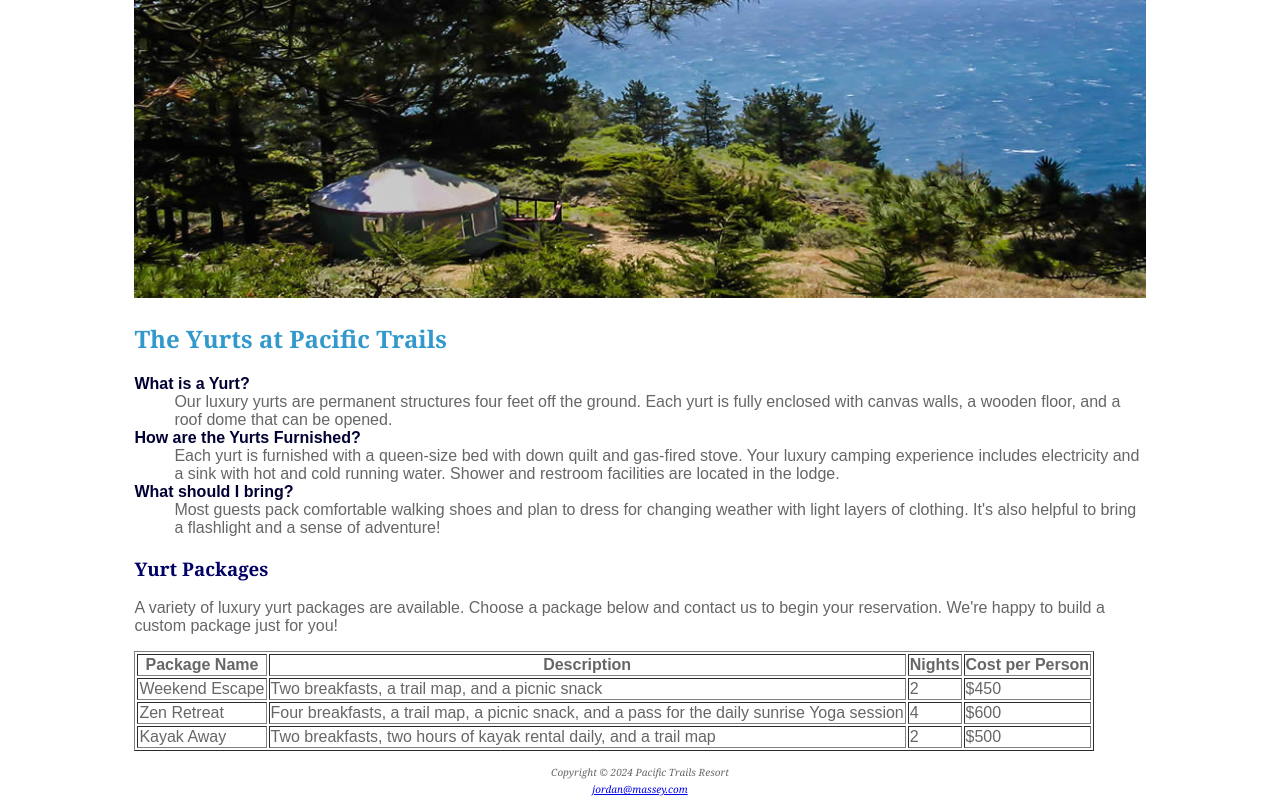
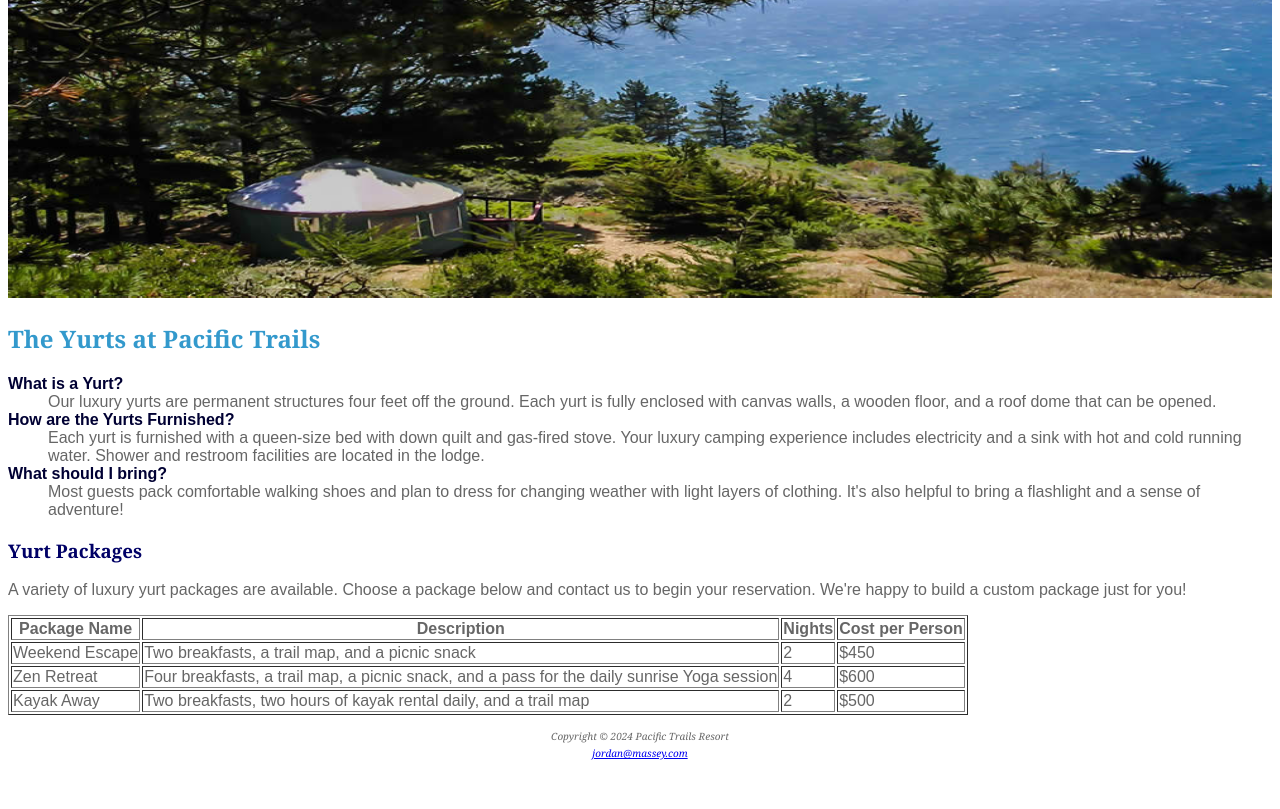
Before and after one commit to JMassey1/IST-Repo, a plain HTML site: page IST 4654 (HTML)/Lab6/yurts.html in a window 1280 px wide. Shown: the part 92-901 px from the top of the page. After the commit the page ends 865 px from the top, so only its background shows below. Drawn offline with Linux system fonts and the light colour scheme.

Commit message:
removed fancy CSS so I dont lose points

```diff
--- a/IST 4654 (HTML)/Lab6/pacific.css
+++ b/IST 4654 (HTML)/Lab6/pacific.css
@@ -1,18 +1,8 @@
-/* Custom Properties -- DON'T SUBMIT WITH THIS, MIGHT LOSE POINTS */
-:root {
-  --main-font-family: Georgia, "Times New Roman", serif;
-}
-
 /* Body styles */
 body {
   background-color: #ffffff;
   color: #666666;
   font-family: Arial, Helvetica, sans-serif;
-}
-
-/* Main styles */
-main:not(img) {
-  margin: 0 10%;
 }
 
 /* Header styles */
@@ -32,7 +22,7 @@ footer {
   font-size: 75%;
   font-style: italic;
   text-align: center;
-  font-family: var(--main-font-family);
+  font-family: Georgia, "Times New Roman", serif;
 }
 
 /* Remove margin for h1 tags, with the class "header-title", that are in the header section */
@@ -52,20 +42,20 @@ nav a {
 
 /* h-tags (h1, h2, etc.) styles */
 h1 {
-  font-family: var(--main-font-family);
+  font-family: Georgia, "Times New Roman", serif;
 }
 
 h2 {
   color: #3399cc;
-  font-family: var(--main-font-family);
+  font-family: Georgia, "Times New Roman", serif;
 }
 
 h3 {
   color: #000066;
-  font-family: var(--main-font-family);
+  font-family: Georgia, "Times New Roman", serif;
 }
 
-/* List styles */
+/* List styles ------------------------*/
 ul {
   list-style-image: url(marker.gif);
 }
@@ -75,6 +65,7 @@ dt {
   color: #000033;
 }
 
+/* Class styles -----------------------*/
 .resort {
   color: #3399cc;
   font-weight: bold;
```
